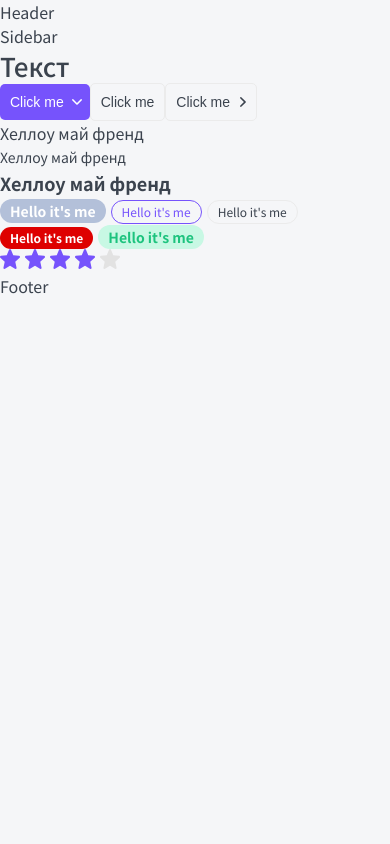
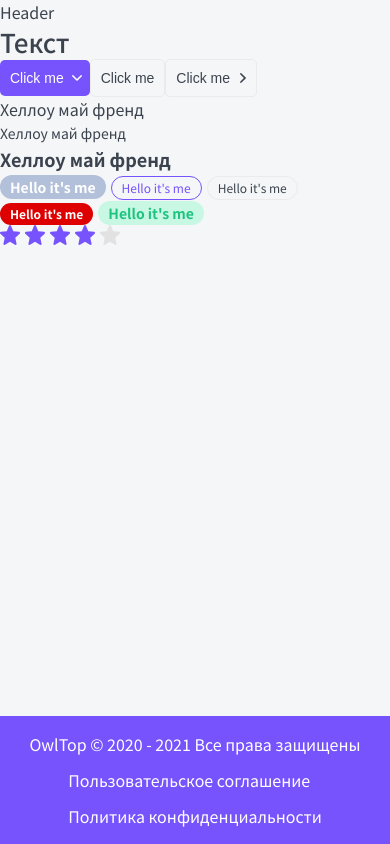
Before and after one commit to dizollate/udemy-course, a Next.js app: page / in a window 390 px wide. Built offline with nearby package versions, Linux system fonts and the light colour scheme.

Commit message:
feat: add layout to footer

```diff
--- a/layout/Footer/Footer.module.css
+++ b/layout/Footer/Footer.module.css
@@ -0,0 +1,31 @@
+.content {
+  grid-area: content;
+  display: flex;
+  justify-content: space-between;
+  box-sizing: border-box;
+  align-items: center;
+}
+.agreement_privacy {
+  display: flex;
+}
+.agreement {
+  margin-right: 40px;
+}
+
+@media (max-width: 920px) {
+  .content {
+    flex-direction: column;
+    align-items: center;
+  }
+  .agreement_privacy {
+    flex-direction: column;
+  }
+  .rights {
+    margin-bottom: 20px;
+    text-align: center;
+  }
+  .agreement {
+    margin-right: 0;
+    margin-bottom: 20px;
+  }
+}
--- a/layout/Footer/Footer.tsx
+++ b/layout/Footer/Footer.tsx
@@ -1,6 +1,19 @@
-import { IFooter} from "./Footer.props";
+import { IFooter } from "./Footer.props";
+import styles from "./Footer.module.css";
 //import styles from './Footer.module.css';
 
 export const Footer = ({ ...props }: IFooter): JSX.Element => {
-  return <footer {...props}>Footer</footer>;
+  return (
+    <footer {...props}>
+      <div className={styles.content}>
+        <span className={styles.rights}>
+          OwlTop © 2020 - 2021 Все права защищены
+        </span>
+        <div className={styles.agreement_privacy}>
+          <span className={styles.agreement}>Пользовательское соглашение</span>
+          <span className={styles.privacy}>Политика конфиденциальности</span>
+        </div>
+      </div>
+    </footer>
+  );
 };
--- a/layout/Layout.module.css
+++ b/layout/Layout.module.css
@@ -0,0 +1,52 @@
+.wrapper {
+  display: grid;
+  grid-template-columns: auto 230px minmax(320px, 1200px) auto;
+  grid-template-rows: auto 1fr auto;
+  min-height: 100vh;
+  gap: 0 30px;
+  grid-template-areas:
+    ". header header ."
+    ". sidebar body ."
+    "footer footer footer footer";
+}
+
+.header {
+  grid-area: header;
+  display: none;
+}
+.sidebar {
+  grid-area: sidebar;
+}
+.body {
+  grid-area: body;
+}
+.footer {
+  grid-area: footer;
+  background-color: var(--primary);
+  color: var(--white);
+  font-size: 16px;
+  display: grid;
+  grid-template-columns: auto minmax(230px, 1400px) auto;
+  grid-template-areas:
+  ". content ."
+  ;
+  line-height: 16px;
+  padding: 20px 20px;
+}
+
+@media (max-width: 765px) {
+  .wrapper {
+    grid-template-columns: minmax(320px, 1fr);
+    grid-template-areas:
+      "header"
+      "body"
+      "footer";
+  }
+
+  .sidebar {
+    display: none;
+  }
+  .header {
+    display: block;
+  }
+}
--- a/layout/Layout.tsx
+++ b/layout/Layout.tsx
@@ -3,17 +3,16 @@ import { Footer } from "./Footer/Footer";
 import { Header } from "./Header/Header";
 import { ILayout } from "./Layout.props";
 import { Sidebar } from "./Sidebar/Sidebar";
+import styles from "./Layout.module.css";
 
 const Layout = ({ children }: ILayout): JSX.Element => {
   return (
-    <>
-      <Header />
-      <div>
-        <Sidebar />
-        <div>{children}</div>
-      </div>
-      <Footer />
-    </>
+    <div className={styles.wrapper}>
+      <Header className={styles.header} />
+      <Sidebar className={styles.sidebar} />
+      <body className={styles.body}>{children}</body>
+      <Footer className={styles.footer} />
+    </div>
   );
 };
 
```
